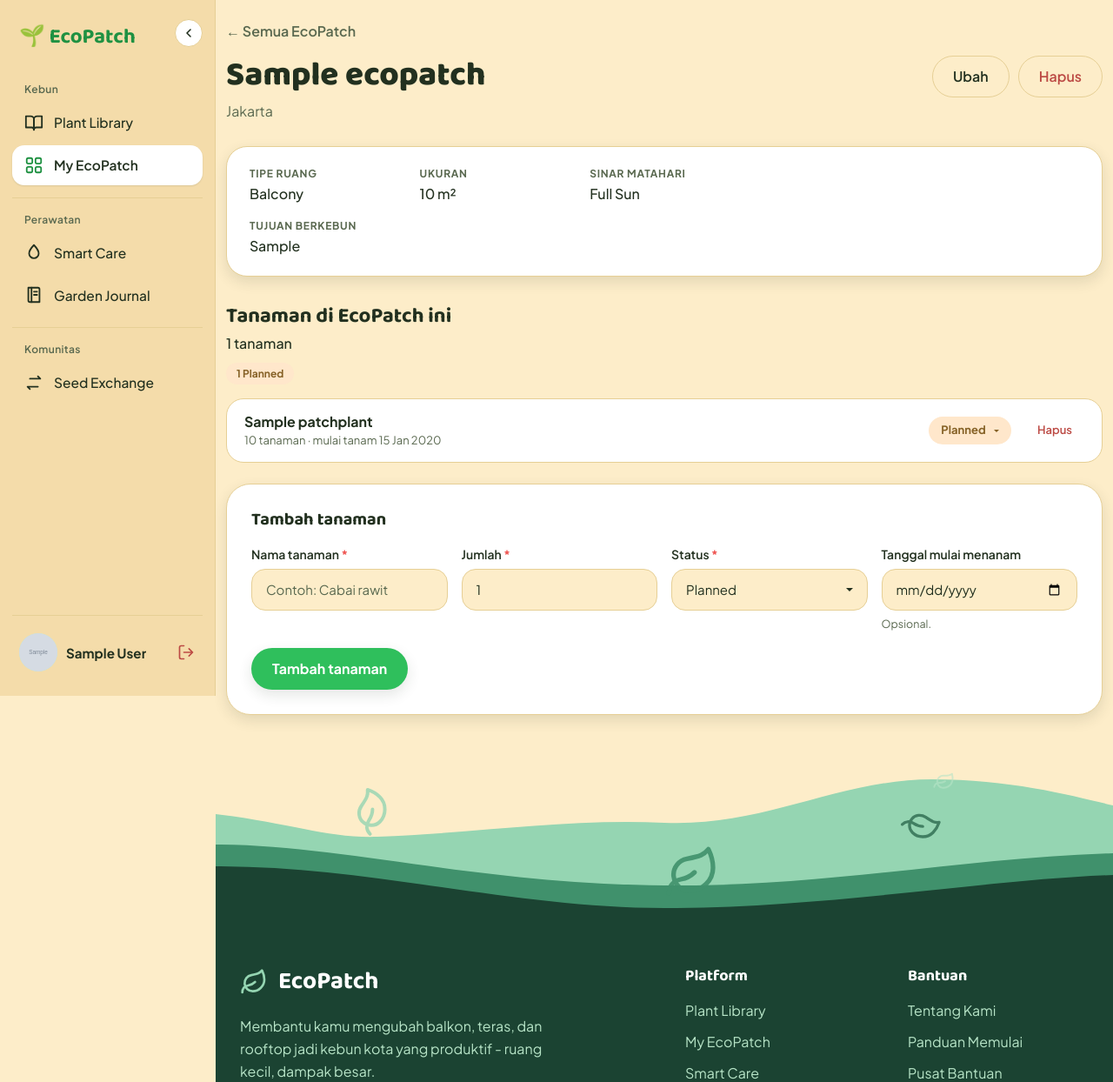
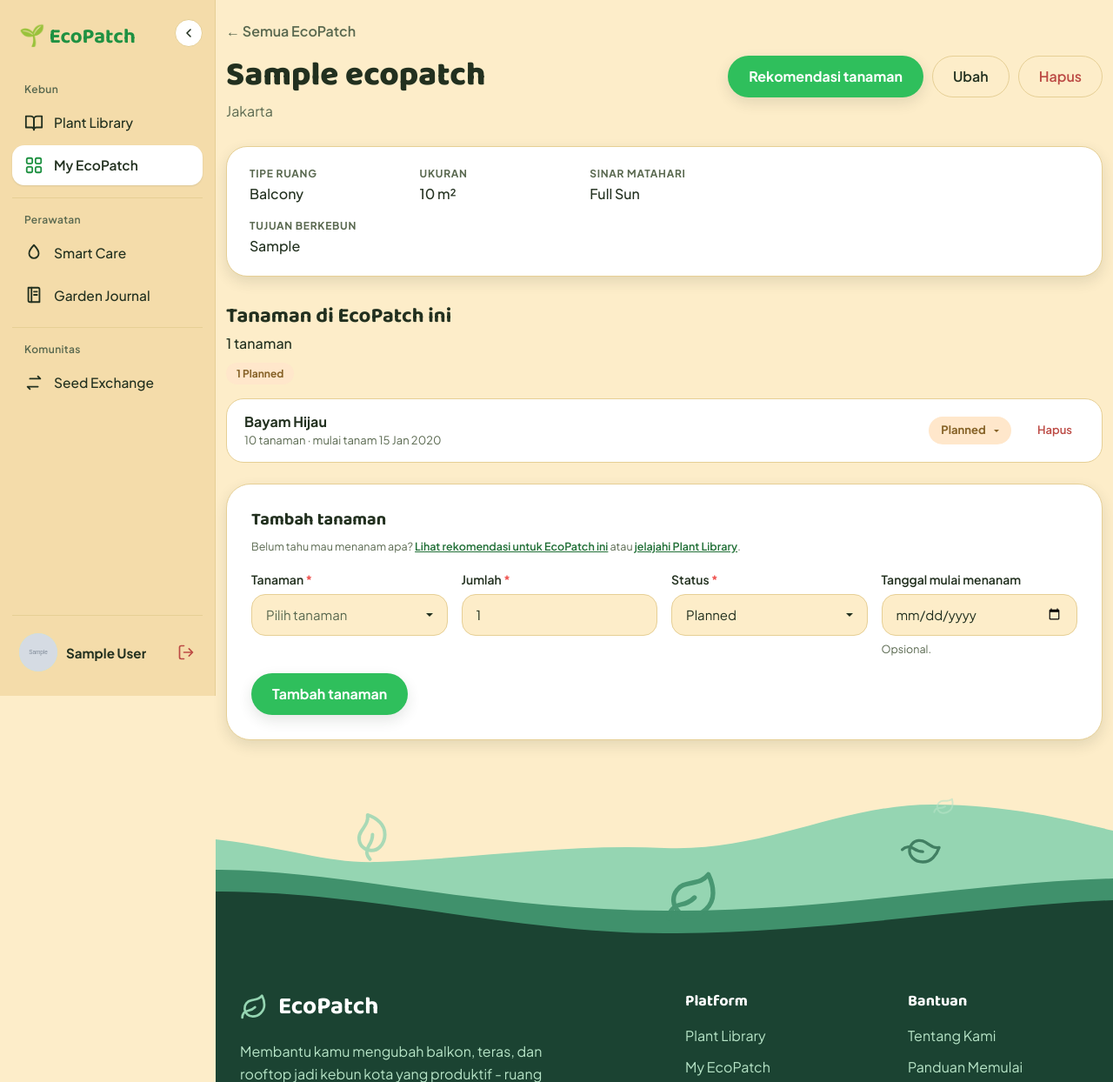
Before and after one commit to pbpa02-ecopatch/ecopatch-web, a Django app: page /my-ecopatch/1/ in a window 1280 px wide. Shown: the top 1244 px of the page at 87% size. Run offline with Django 5.2, Linux system fonts and the light colour scheme; a user stored in the database is signed in; data comes from the database, SQL or seed files in the repository; tables that the repository leaves empty hold one stand-in row (values such as "Sample post"); grey boxes marked "Sample" are stand-in pictures; some libraries are stand-ins or nearby versions.

Commit message:
feat(my-ecopatch): add plants from Plant Library via ForeignKey

```diff
--- a/my_ecopatch/forms.py
+++ b/my_ecopatch/forms.py
@@ -1,4 +1,6 @@
 from django import forms
+
+from plant_library.models import Plant
 
 from .models import EcoPatch, PatchPlant
 
@@ -37,16 +39,20 @@ class EcoPatchForm(forms.ModelForm):
 class PatchPlantForm(forms.ModelForm):
     class Meta:
         model = PatchPlant
-        fields = ['plant_name', 'quantity', 'status', 'planted_at']
+        fields = ['plant', 'quantity', 'status', 'planted_at']
         labels = {
-            'plant_name': 'Nama tanaman',
+            'plant': 'Tanaman',
             'quantity': 'Jumlah',
             'status': 'Status',
             'planted_at': 'Tanggal mulai menanam',
         }
         help_texts = {'planted_at': 'Opsional.'}
         widgets = {
-            'plant_name': forms.TextInput(attrs={'placeholder': 'Contoh: Cabai rawit'}),
             'quantity': forms.NumberInput(attrs={'min': 1}),
             'planted_at': forms.DateInput(attrs={'type': 'date'}, format='%Y-%m-%d'),
         }
+
+    def __init__(self, *args, **kwargs):
+        super().__init__(*args, **kwargs)
+        self.fields['plant'].queryset = Plant.objects.order_by('name')
+        self.fields['plant'].empty_label = 'Pilih tanaman'
--- a/my_ecopatch/models.py
+++ b/my_ecopatch/models.py
@@ -67,10 +67,18 @@ class PatchPlant(models.Model):
 
     patch = models.ForeignKey(EcoPatch, on_delete=models.CASCADE, related_name='plants')
 
-    # SEMENTARA: nama tanaman diketik manual karena model Plant di plant_library belum ada.
-    # Begitu Plant tersedia, ganti dengan ForeignKey (lihat catatan di jawaban):
-    # plant = models.ForeignKey('plant_library.Plant', on_delete=models.PROTECT, related_name='patch_plants')
-    plant_name = models.CharField(max_length=100, default='')
+    # Tanaman diambil dari Plant Library. PROTECT: tanaman yang masih dipakai di EcoPatch tidak bisa
+    # dihapus dari katalog (plant_library.views.plant_delete sudah menangani ProtectedError ini).
+    # null=True HANYA untuk masa transisi dari plant_name; form tetap mewajibkan plant (blank=False).
+    plant = models.ForeignKey(
+        'plant_library.Plant',
+        on_delete=models.PROTECT,
+        related_name='patch_plants',
+        null=True,
+    )
+
+    # LEGACY: akan dihapus di tahap B2 setelah semua baris lama terhubung ke Plant.
+    plant_name = models.CharField(max_length=100, default='', blank=True)
 
     quantity = models.PositiveIntegerField(default=1, validators=[MinValueValidator(1)])
     status = models.CharField(max_length=20, choices=Status.choices, default=Status.PLANNED)
@@ -80,4 +88,5 @@ class PatchPlant(models.Model):
         ordering = ['id']
 
     def __str__(self):
-        return f'{self.plant_name} @ {self.patch}'
+        name = self.plant.name if self.plant_id else self.plant_name
+        return f'{name} @ {self.patch}'
--- a/my_ecopatch/views.py
+++ b/my_ecopatch/views.py
@@ -10,7 +10,6 @@ from django.views.decorators.http import require_http_methods, require_POST
 from .forms import EcoPatchForm, PatchPlantForm
 from .models import EcoPatch, PatchPlant
 
-# Urutan chip status pada kartu, mengikuti wireframe (Growing, Harvested, Planned, ...).
 STATUS_ORDER = [
     PatchPlant.Status.GROWING,
     PatchPlant.Status.HARVESTED,
@@ -57,12 +56,12 @@ def _is_htmx(request):
     return request.headers.get('HX-Request') == 'true'
 
 
-def _detail_context(patch, plant_form=None):
+def _detail_context(patch, plant_form=None, initial=None):
     _attach_status_summary([patch])
     return {
         'patch': patch,
-        'plants': patch.plants.all(),
-        'plant_form': PatchPlantForm() if plant_form is None else plant_form,
+        'plants': patch.plants.select_related('plant'),
+        'plant_form': PatchPlantForm(initial=initial) if plant_form is None else plant_form,
         'status_choices': PatchPlant.Status.choices,
     }
 
@@ -88,7 +87,10 @@ def ecopatch_list(request):
 @login_required
 def ecopatch_detail(request, pk):
     patch = _get_patch(request, pk)
-    return render(request, 'my_ecopatch/ecopatch_detail.html', _detail_context(patch))
+    # ?plant=<id> memilih tanaman di form tambah, supaya Plant Library bisa menautkan "Tambah ke EcoPatch".
+    plant_id = request.GET.get('plant', '')
+    initial = {'plant': plant_id} if plant_id.isdigit() else None
+    return render(request, 'my_ecopatch/ecopatch_detail.html', _detail_context(patch, initial=initial))
 
 
 @login_required
@@ -145,7 +147,7 @@ def patchplant_add(request, pk):
         plant.patch = patch
         plant.save()
         if not _is_htmx(request):
-            messages.success(request, f'{plant.plant_name} ditambahkan ke {patch.name}.')
+            messages.success(request, f'{plant.plant.name} ditambahkan ke {patch.name}.')
             return redirect('my_ecopatch:detail', pk=patch.pk)
         form = None  # form kosong baru untuk panel yang di-refresh
     return _plants_response(request, patch, form)
--- a/static/css/custom.css
+++ b/static/css/custom.css
@@ -3091,3 +3091,24 @@ form.patch-form-actions {
     width: auto;
     min-width: 170px;
 }
+
+.plant-name-link {
+    color: var(--ink);
+    font-weight: 700;
+    text-decoration: none;
+}
+
+.plant-name-link:hover,
+.plant-name-link:focus-visible {
+    color: var(--brand-600);
+    text-decoration: underline;
+}
+
+.patch-help-lead {
+    margin: -8px 0 0;
+}
+
+.patch-help-lead a {
+    color: color-mix(in srgb, var(--brand-600) 65%, var(--ink));
+    font-weight: 600;
+}
--- a/templates/my_ecopatch/_plants_panel.html
+++ b/templates/my_ecopatch/_plants_panel.html
@@ -17,7 +17,12 @@
             {% for plant in plants %}
                 <li class="plant-row">
                     <div class="plant-main">
-                        <strong class="plant-name">{{ plant.plant_name|default:"(tanpa nama)" }}</strong>
+                        {% if plant.plant %}
+                            <a class="plant-name plant-name-link" href="{% url 'plant_library:plant_detail' plant.plant.pk %}">{{ plant.plant.name }}</a>
+                        {% else %}
+                            {# Baris lama yang belum terhubung ke Plant Library #}
+                            <strong class="plant-name">{{ plant.plant_name|default:"(tanpa nama)" }}</strong>
+                        {% endif %}
                         <span class="plant-meta">{{ plant.quantity }} tanaman{% if plant.planted_at %} &middot; mulai tanam {{ plant.planted_at|date:"j M Y" }}{% endif %}</span>
                     </div>
 
@@ -30,7 +35,7 @@
                         <div class="dropdown">
                             <button type="button" class="plant-status-btn patch-pill--{{ plant.status }} dropdown-toggle"
                                     data-bs-toggle="dropdown" aria-expanded="false"
-                                    aria-label="Ubah status {{ plant.plant_name }}">{{ plant.get_status_display }}</button>
+                                    aria-label="Ubah status {% firstof plant.plant.name plant.plant_name %}">{{ plant.get_status_display }}</button>
                             <ul class="dropdown-menu dropdown-menu-end patch-menu">
                                 {% for value, label in status_choices %}
                                     <li><button type="submit" name="status" value="{{ value }}"
@@ -43,7 +48,7 @@
                     <form method="post"
                           action="{% url 'my_ecopatch:plant_delete' plant.pk %}"
                           hx-post="{% url 'my_ecopatch:plant_delete' plant.pk %}"
-                          hx-confirm="Hapus {{ plant.plant_name }} dari EcoPatch ini?"
+                          hx-confirm="Hapus {% firstof plant.plant.name plant.plant_name %} dari EcoPatch ini?"
                           hx-target="#patch-plants" hx-swap="outerHTML">
                         {% csrf_token %}
                         <button type="submit" class="plant-remove">Hapus</button>
@@ -61,6 +66,11 @@
           hx-target="#patch-plants" hx-swap="outerHTML">
         {% csrf_token %}
         <h3 class="patch-form-title">Tambah tanaman</h3>
+        <p class="patch-help patch-help-lead">
+            Belum tahu mau menanam apa?
+            <a href="{% url 'plant_library:plant_recommend' %}?patch={{ patch.pk }}">Lihat rekomendasi untuk EcoPatch ini</a>
+            atau <a href="{% url 'plant_library:plant_list' %}">jelajahi Plant Library</a>.
+        </p>
         {% if plant_form.non_field_errors %}
             <div class="patch-alert" role="alert">{% for error in plant_form.non_field_errors %}{{ error }}{% endfor %}</div>
         {% endif %}
--- a/templates/my_ecopatch/ecopatch_detail.html
+++ b/templates/my_ecopatch/ecopatch_detail.html
@@ -11,6 +11,7 @@
             <p class="patch-page-lead">{{ patch.city }}</p>
         </div>
         <div class="patch-head-actions">
+            <a href="{% url 'plant_library:plant_recommend' %}?patch={{ patch.pk }}" class="btn btn-success">Rekomendasi tanaman</a>
             <a href="{% url 'my_ecopatch:update' patch.pk %}" class="btn btn-outline-success">Ubah</a>
             <a href="{% url 'my_ecopatch:delete' patch.pk %}" class="btn btn-outline-success patch-btn-danger">Hapus</a>
         </div>
```
Also changed, not shown: my_ecopatch/migrations/0004_patchplant_plant_alter_patchplant_plant_name.py (added).
